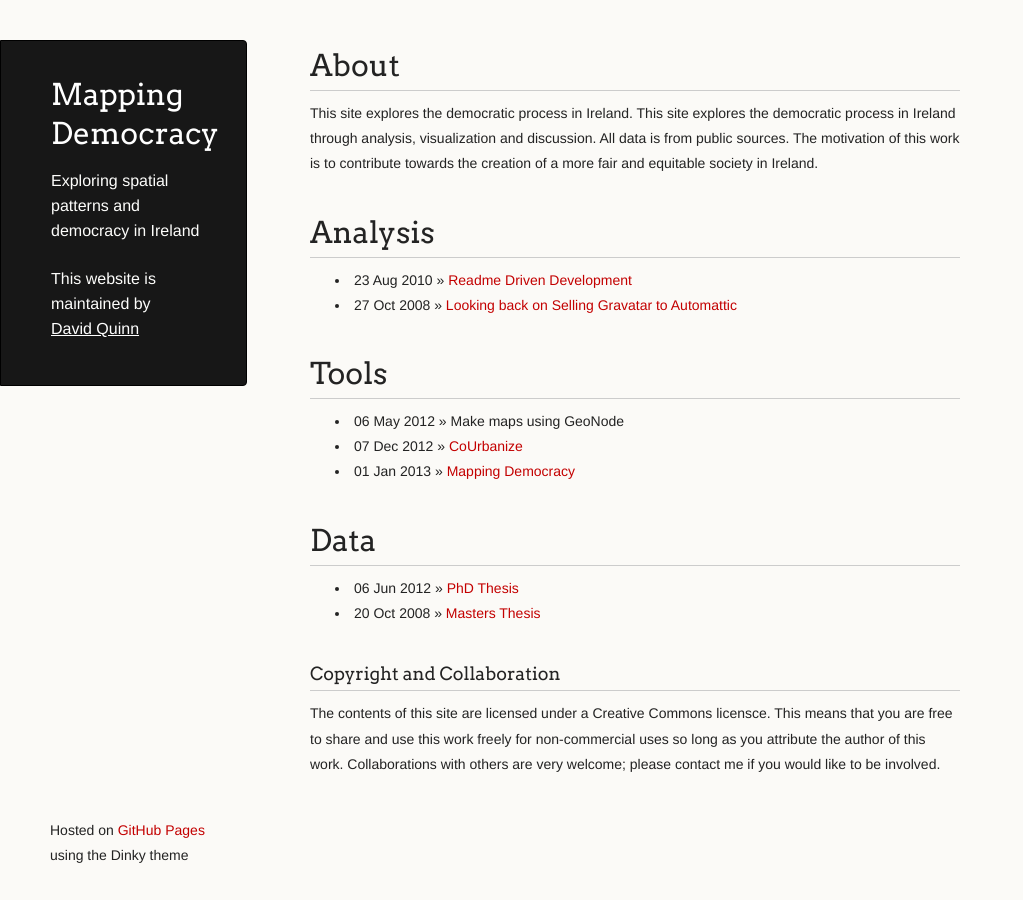
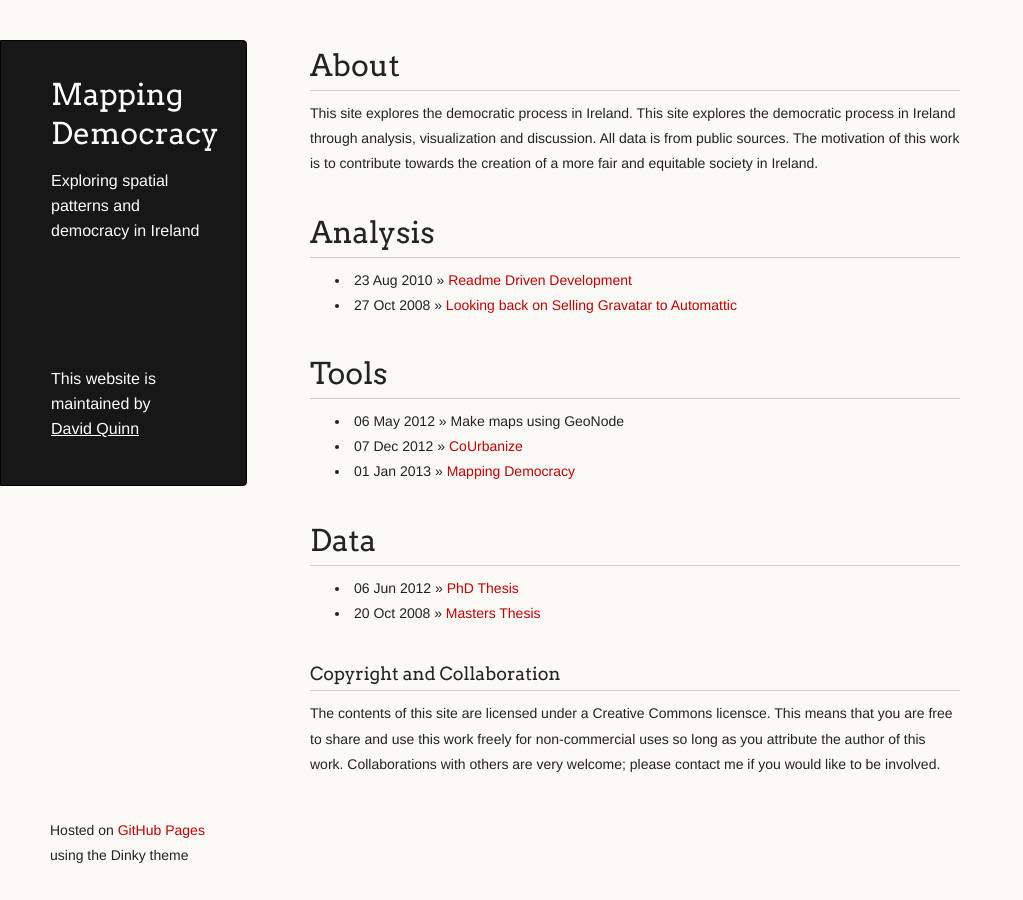
Before and after one commit to djq/mapping_democracy, a Jekyll site: the page built from index.html, in a window 1280 px wide. Shown: the whole page, without its empty margins (0-1023 px from the left). Built offline with Jekyll 4.4.1, drawn with Linux system fonts in a browser that asks for light colours; Markdown is read by kramdown in place of the engine named in the settings.

Commit message:
tweaking layout

```diff
--- a/_layouts/default.html
+++ b/_layouts/default.html
@@ -38,6 +38,8 @@ var WRInitTime=(new Date()).getTime();
           <li><a class="buttons github" href="https://github.com/djq/mapping_democracy">View On GitHub</a></li>
         </ul> -->
 
+        <div id="spacer" style="width:100%;height:100px"></div>
+
         <p class="header">This website is maintained by <a class="header name" href="https://djq.me">David Quinn</a></p>
 
 
```
